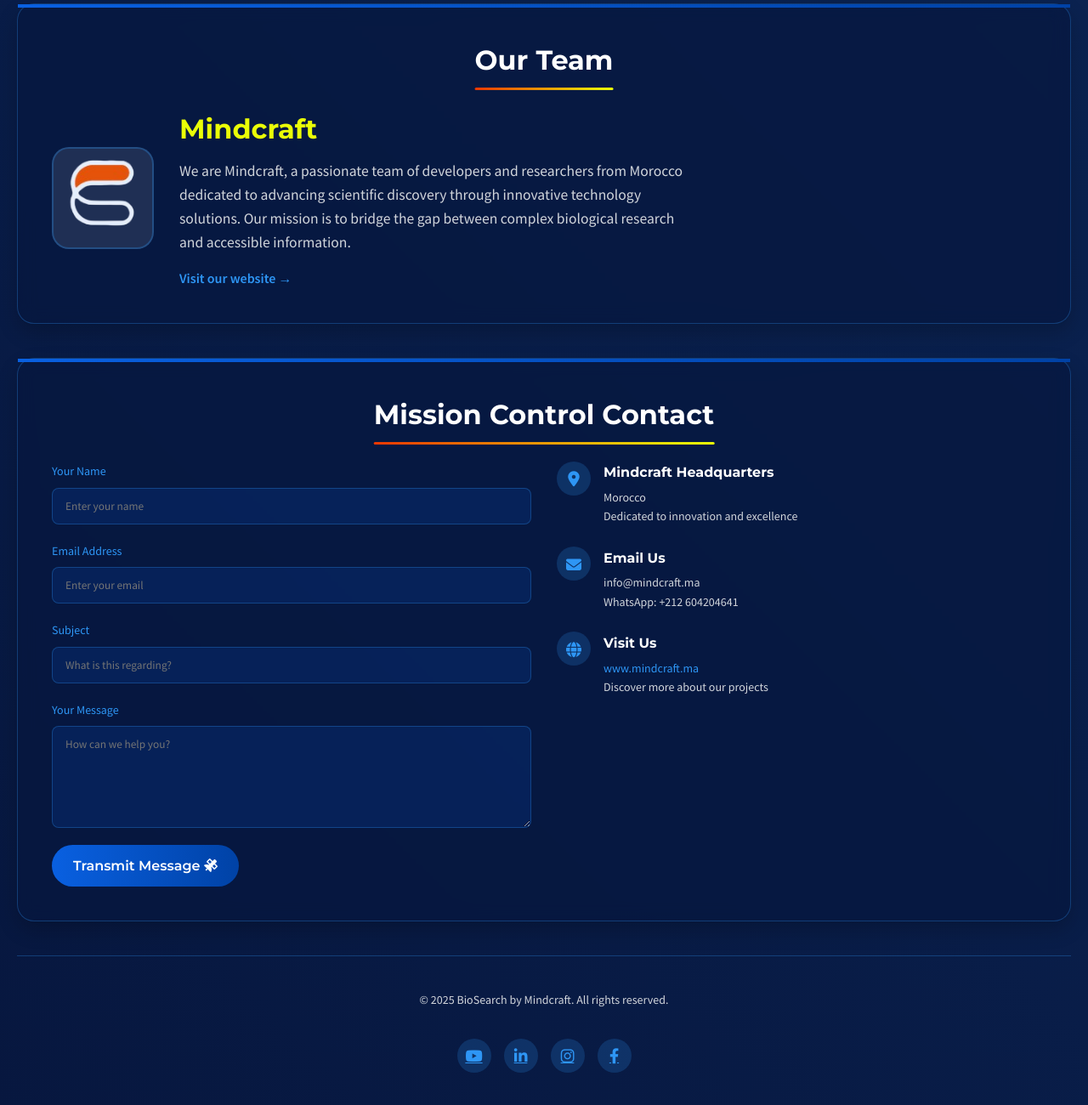
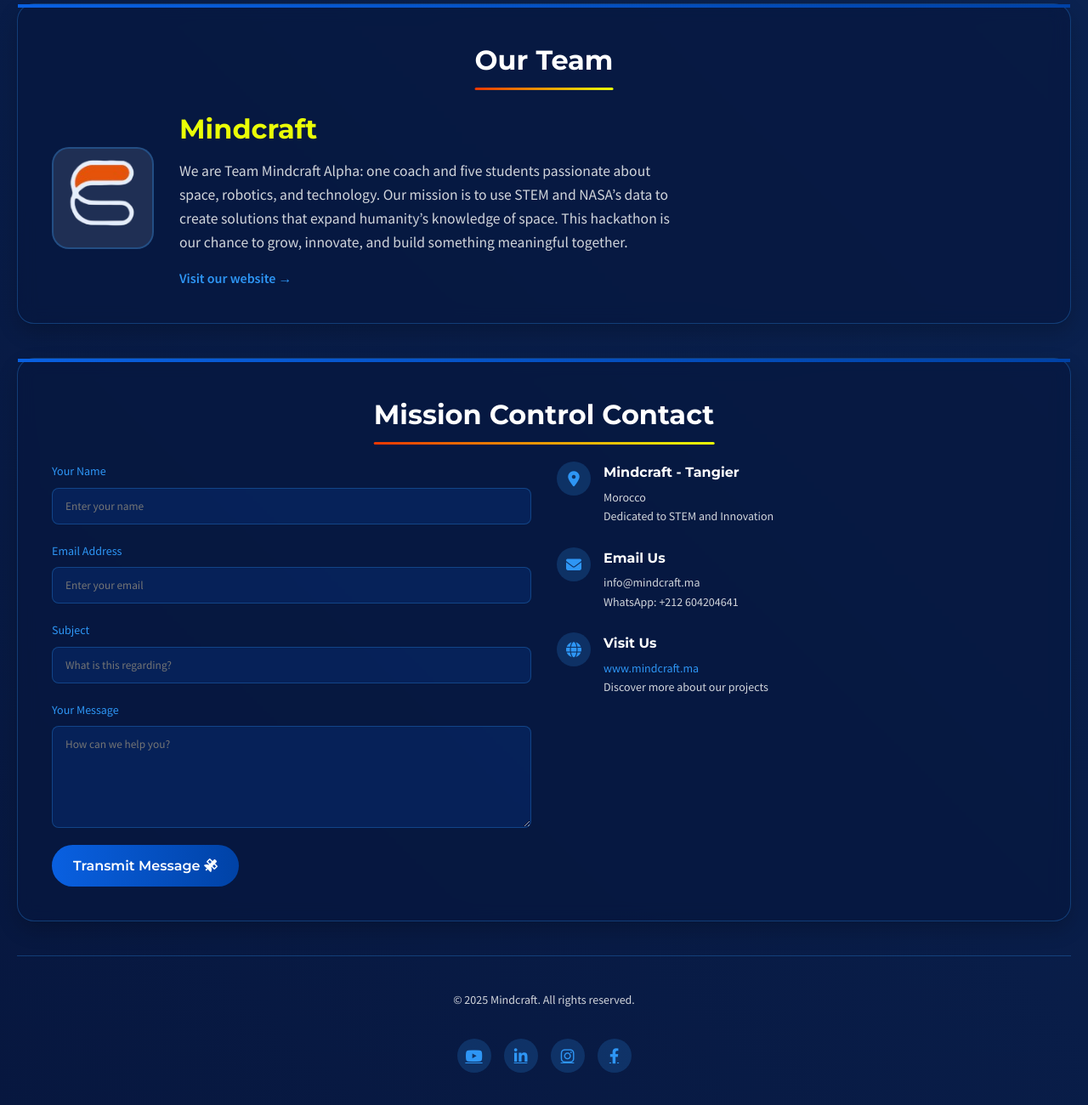
Before and after one commit to Salmahamraouiii/SpaceBiologyKnowledgeEngine2.0, a plain HTML site: page index.html in a window 1280 px wide. Shown: the part 1845-3145 px from the top of the page at 85% size. Drawn offline with Linux system fonts and the light colour scheme; animation ran at ten frames a second.

Commit message:
Update index.html

```diff
--- a/index.html
+++ b/index.html
@@ -518,7 +518,7 @@
         <div class="team-info">
           <h3 class="team-name">Mindcraft</h3>
           <p class="team-description">
-            We are Mindcraft, a passionate team of developers and researchers from Morocco dedicated to advancing scientific discovery through innovative technology solutions. Our mission is to bridge the gap between complex biological research and accessible information.
+           We are Team Mindcraft Alpha: one coach and five students passionate about space, robotics, and technology. Our mission is to use STEM and NASA’s data to create solutions that expand humanity’s knowledge of space. This hackathon is our chance to grow, innovate, and build something meaningful together.
           </p>
           <a href="https://www.mindcraft.ma/fr" class="team-link" target="_blank">Visit our website →</a>
         </div>
@@ -554,8 +554,8 @@
               <i class="fas fa-map-marker-alt"></i>
             </div>
             <div class="info-content">
-              <h4>Mindcraft Headquarters</h4>
-              <p>Morocco<br>Dedicated to innovation and excellence</p>
+              <h4>Mindcraft - Tangier</h4>
+              <p>Morocco<br>Dedicated to STEM and Innovation</p>
             </div>
           </div>
 
@@ -584,7 +584,7 @@
 
     <footer>
       <div class="footer-content">
-        <p>© 2025 BioSearch by Mindcraft. All rights reserved.</p>
+        <p>© 2025 Mindcraft. All rights reserved.</p>
         <!-- Removed footer links section -->
         <div class="social-links">
           <a href="https://www.youtube.com/@Mindcraftma" class="social-link" target="_blank"><i class="fab fa-youtube"></i></a>
```
